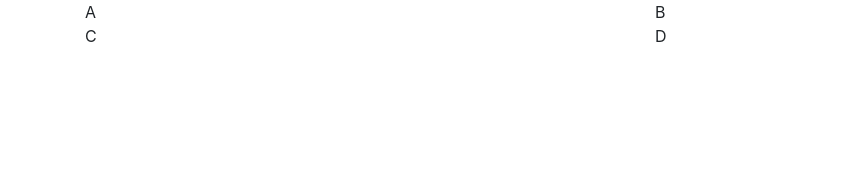
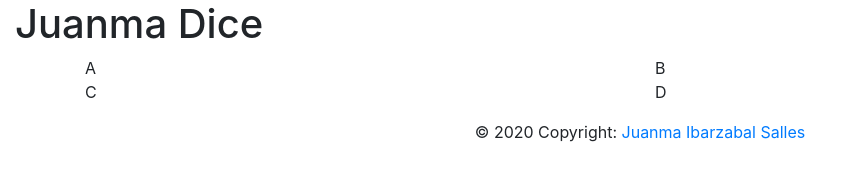
Before and after one commit to ibarzabal-jm/SimonDice, a plain HTML site: page index.html in a window 1280 px wide. Shown: the whole page, without its empty margins (0-852 px from the left). Drawn offline with nearby package versions, Linux system fonts and the light colour scheme.

Commit message:
Update index.html

```diff
--- a/index.html
+++ b/index.html
@@ -5,11 +5,18 @@
     <meta name="viewport" content="width=device-width, initial-scale=1.0">
     <title>Simon Dice JavaScript</title>
 
+
+
     <link rel="stylesheet" href="https://stackpath.bootstrapcdn.com/bootstrap/4.5.2/css/bootstrap.min.css" integrity="sha384-JcKb8q3iqJ61gNV9KGb8thSsNjpSL0n8PARn9HuZOnIxN0hoP+VmmDGMN5t9UJ0Z" crossorigin="anonymous">
+    <link  href="./styles/style.css">
 
 </head>
 <body>
 
+    <div class="container-fluid" >
+        <header>
+            <h1>Juanma Dice</h1>
+        </header>
         <div class="container" id="tablero">
             <div class="row">
                 <div class="col-sm">
@@ -29,5 +36,12 @@
             </div>
         </div>
 
+        <footer>
+            <div class="footer-copyright text-center py-3">© 2020 Copyright:
+                <a href="https://github.com/ibarzabal-jm"> Juanma Ibarzabal Salles</a>
+            </div>
+        </footer>
+    </div>
+
 </body>
 </html>
```
Lines whose indentation alone changed are shown as unchanged.
